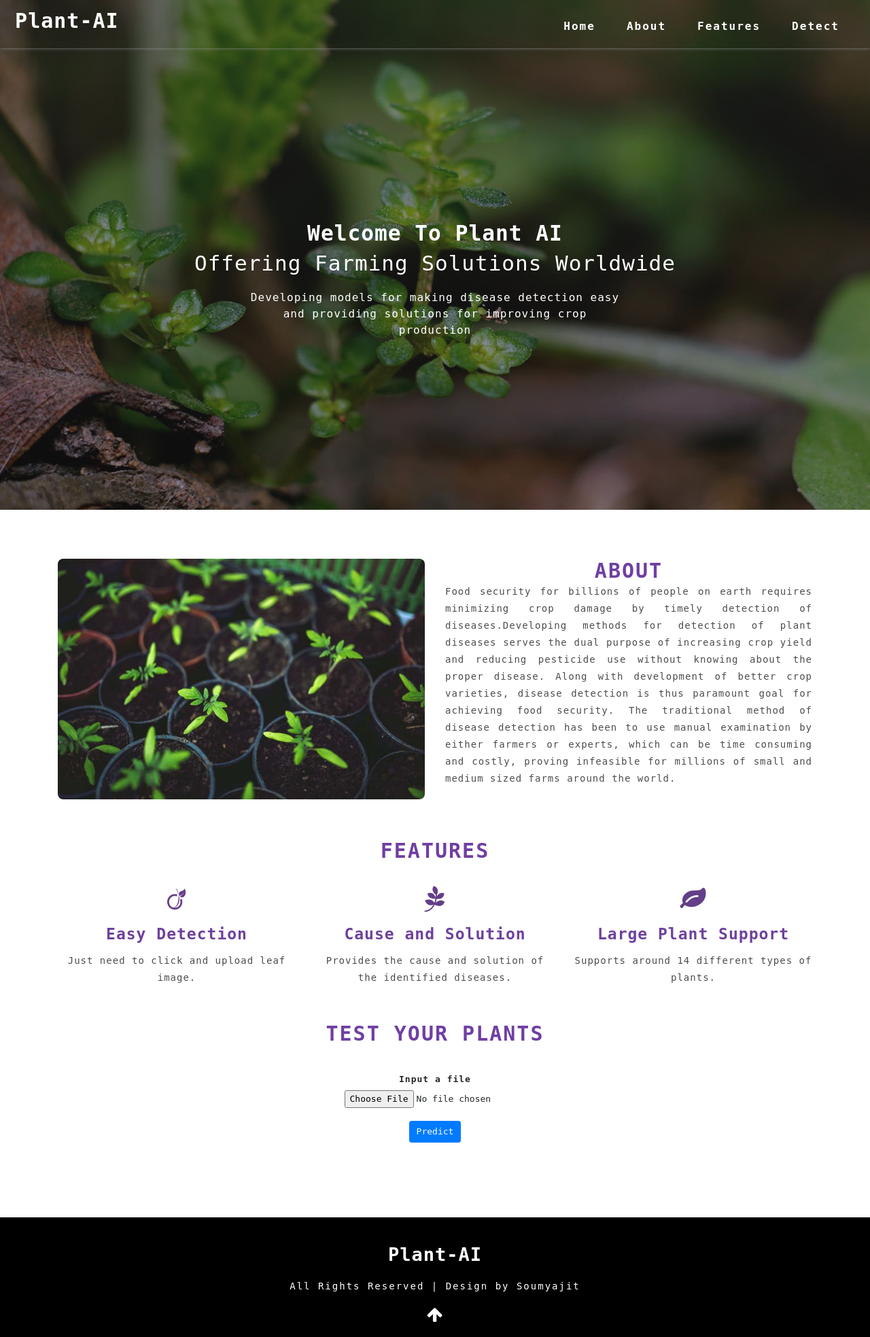
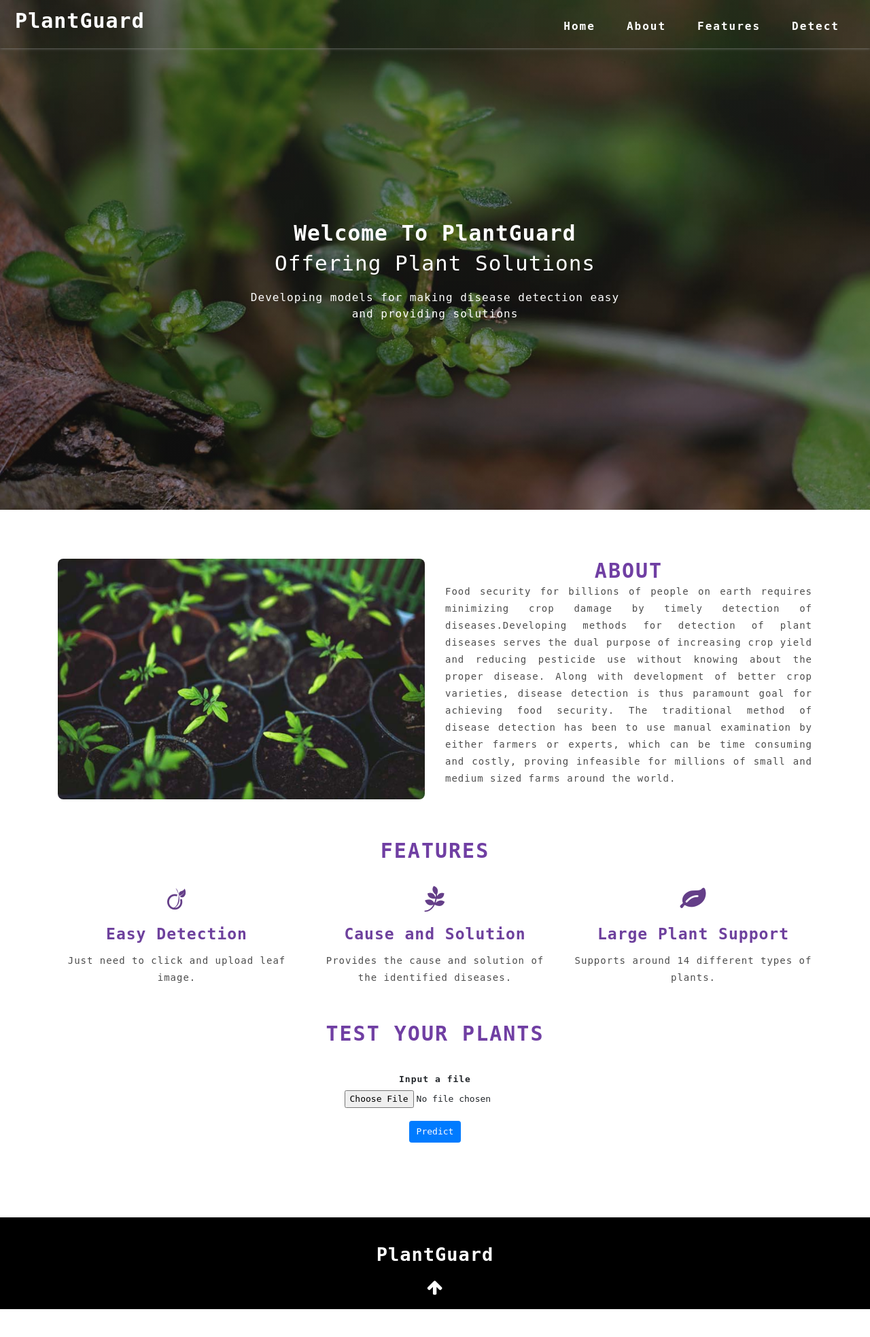
Before and after one commit to AMANDEEP-25/PlantGuard, a Flask app: page / in a window 1280 px wide. Shown: the whole page at 68% size. After the commit the page ends 1926 px from the top, so only its background shows below. Run offline with Flask 3, Linux system fonts and the light colour scheme; some libraries are stand-ins or nearby versions.

Commit message:
some changes in ui

```diff
--- a/Flask/templates/index.html
+++ b/Flask/templates/index.html
@@ -31,7 +31,7 @@
       <!-- nav -->
       <nav>
         <div id="logo">
-          <h1><a href="index.html">Plant-AI</a></h1>
+          <h1><a href="index.html">PlantGuard</a></h1>
         </div>
         <label for="drop" class="toggle">Menu</label>
         <input type="checkbox" id="drop">
@@ -49,12 +49,12 @@
     <div class="main-banner text-center">
       <div class="container">
         <div class="style-banner">
-          <h4 class="mb-2">Welcome To Plant AI</h4>
-          <h5>Offering Farming Solutions Worldwide
+          <h4 class="mb-2">Welcome To PlantGuard</h4>
+          <h5>Offering Plant Solutions
           </h5>
         </div>
         <div class="two-demo-button mt-md-4 mt-3">
-          <p> Developing models for making disease detection easy and providing solutions for improving crop production
+          <p> Developing models for making disease detection easy and providing solutions
           </p>
         </div>
 
@@ -154,13 +154,9 @@
   <footer>
     <div class="container pt-5 pb-3">
       <div class="footer-w3layouts-head text-center">
-        <h2><a href="index.html">Plant-AI</a></h2>
+        <h2><a href="index.html">PlantGuard</a></h2>
       </div>
-      <div class="bottem-wthree-footer text-center pt-md-4 pt-3">
-        <p>
-          All Rights Reserved | Design by Soumyajit
-        </p>
-      </div>
+
       <!-- move icon -->
       <div class="text-center">
         <a href="#home" class="move-top text-center mt-3"><i class="fa fa-arrow-up" aria-hidden="true"></i></a>
```
Also changed, not shown: Flask/templates/display.html (+3 -7 lines), README.md (deleted).
